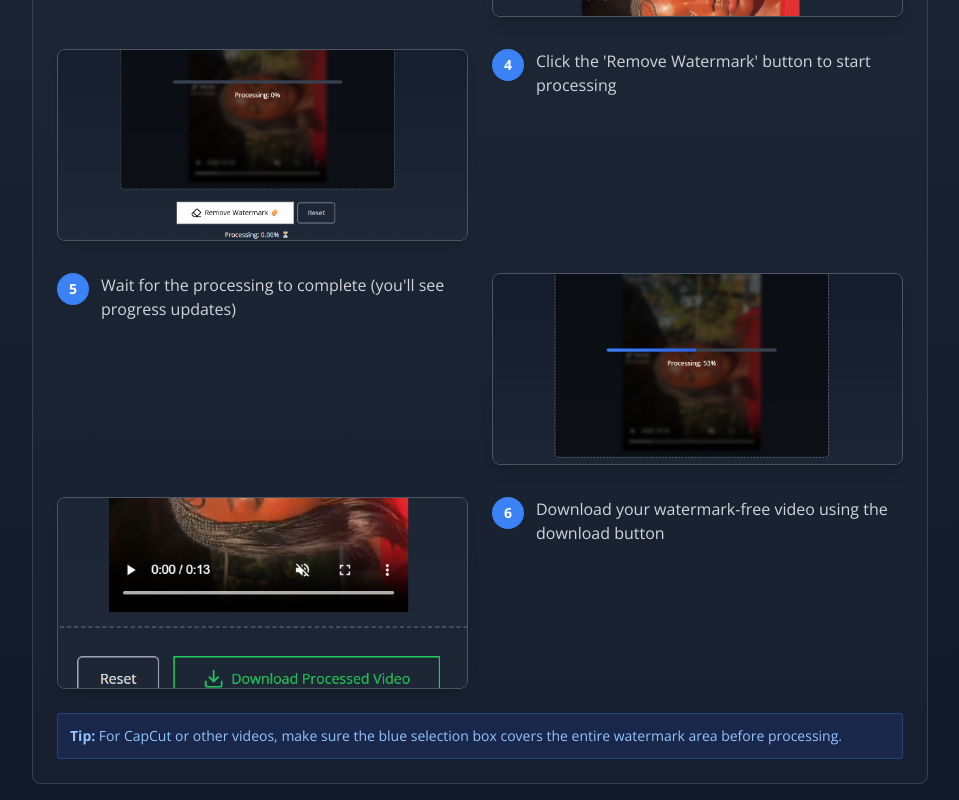
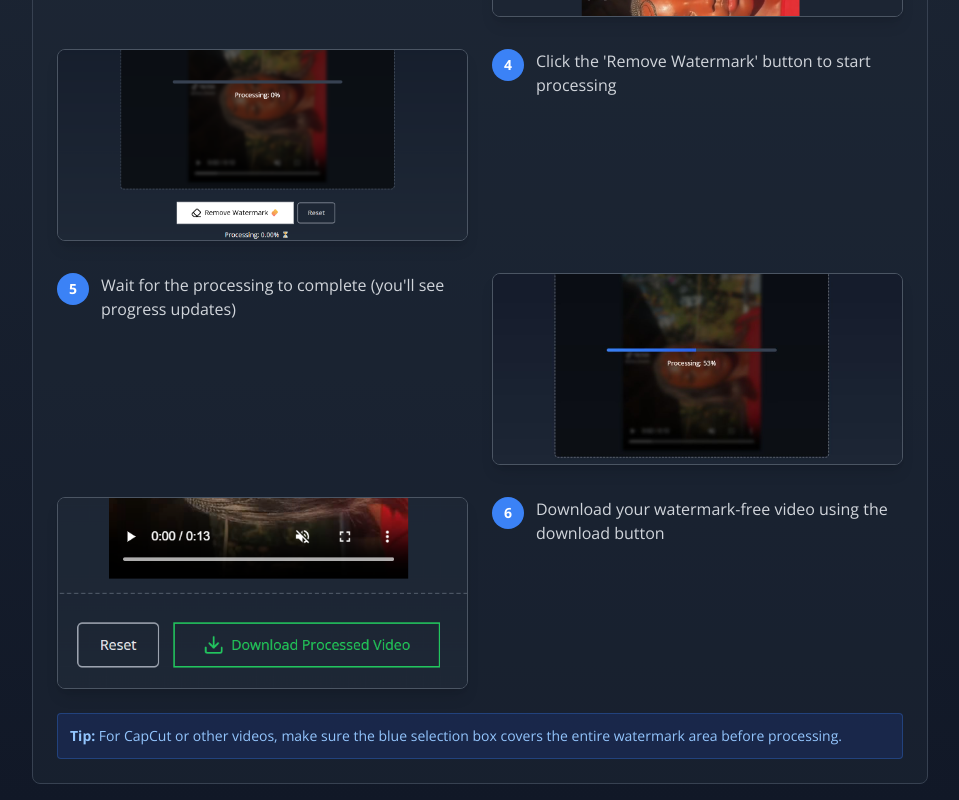
Before and after one commit to winninggodspower/video-watermark-remover, a React (Vite) app in the folder React/: page / in a window 1280 px wide. Shown: the part 1598-2398 px from the top of the page, without its empty margins (160-1119 px from the left). Built offline with nearby package versions, Linux system fonts and the light colour scheme; no server answers.

Commit message:
feat: update instruction images path

```diff
--- a/React/src/components/UsageInstructions.jsx
+++ b/React/src/components/UsageInstructions.jsx
@@ -31,7 +31,8 @@ const UsageInstructions = () => {
     {
       id: 6,
       description: "Download your watermark-free video using the download button",
-      image: "step-6.png"
+      image: "step-6.png",
+      className: "object-bottom"
     }
   ];
 
@@ -56,7 +57,10 @@ const UsageInstructions = () => {
               </div>
             </div>
             <div className="flex-1">
-              <img src={step.image} alt={`Step ${step.id}`} className={`w-full h-48 object-cover rounded-lg shadow-lg border border-gray-600 ${step.className || ''}`} />
+              <img
+                src={`/static/${step.image}`}
+                alt={`Step ${step.id}`}
+                className={`w-full h-48 object-cover rounded-lg shadow-lg border border-gray-600 ${step.className || ''}`} />
             </div>
           </div>
         ))}
```
